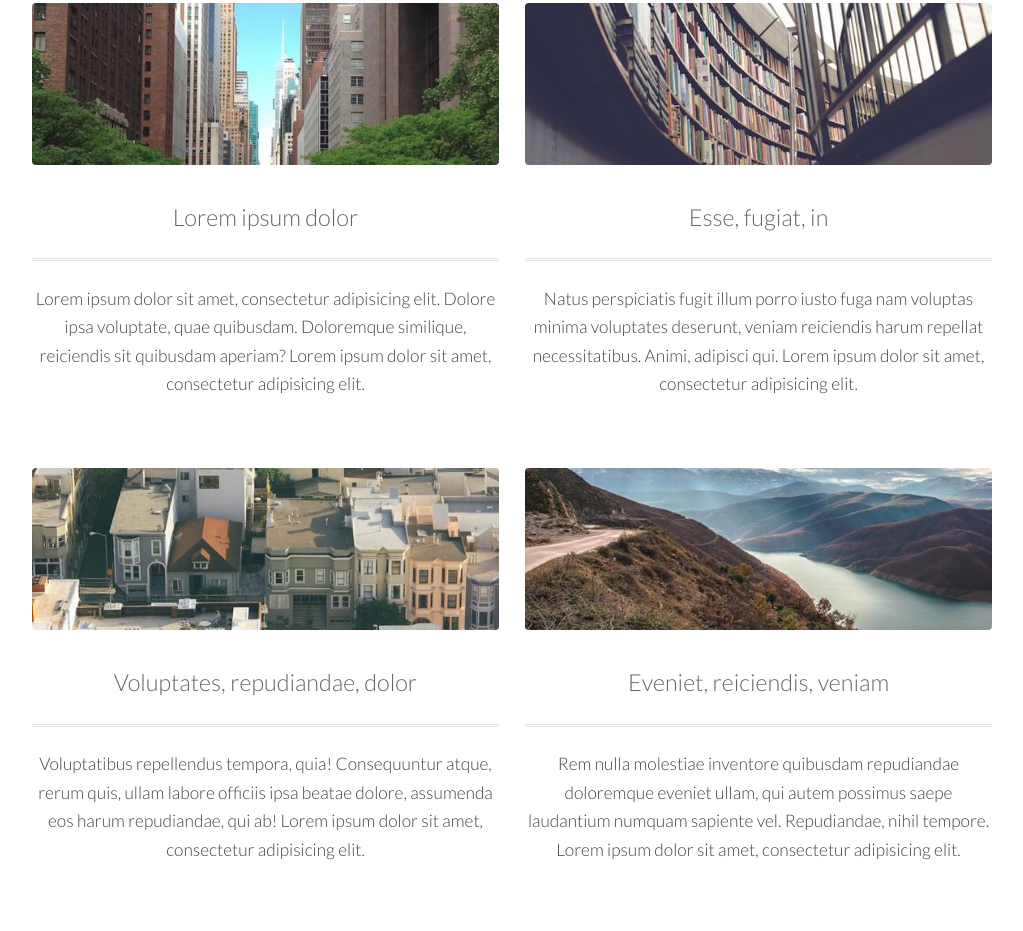
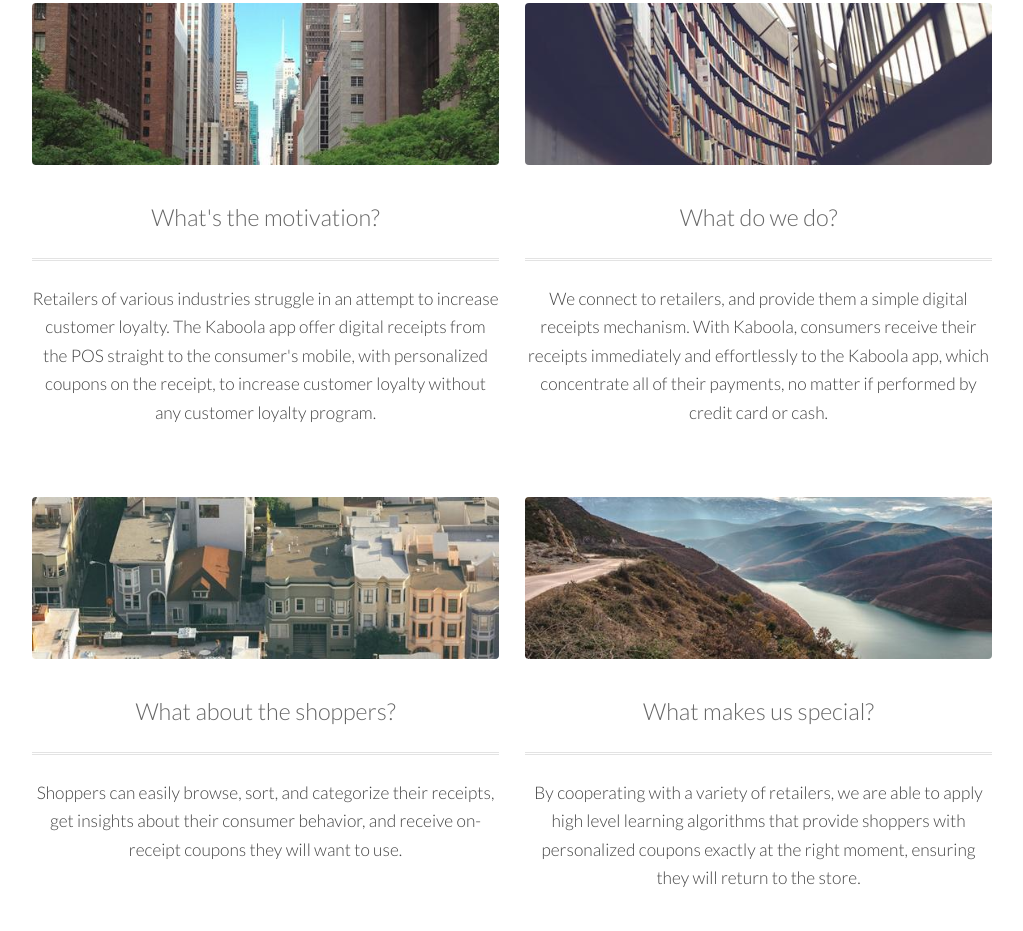
Before and after one commit to fresh11/fresh11.github.io, a plain HTML site: page index.html in a window 1280 px wide. Shown: the part 1511-2442 px from the top of the page, without its empty margins (128-1151 px from the left). Drawn offline with Linux system fonts and the light colour scheme.

Commit message:
content changed

```diff
--- a/index.html
+++ b/index.html
@@ -7,7 +7,7 @@
 <html lang="en">
 	<head>
 		<meta charset="UTF-8">
-		<!--<link rel="icon" type="image/x-icon" href="/images/favicon.ico" />-->
+		<link rel="icon" href="favicon.ico" type="image/x-icon"/>
 		<title>KABOOLA - Customers come back</title>
 		<meta http-equiv="content-type" content="text/html; charset=utf-8" />
 		<meta name="description" content="" />
@@ -83,23 +83,31 @@
 					<div class="row">
 						<section class="feature 6u 12u$(small)">
 							<img class="image fit" src="images/pic01.jpg" alt="" />
-							<h3 class="title">Lorem ipsum dolor</h3>
-							<p>Lorem ipsum dolor sit amet, consectetur adipisicing elit. Dolore ipsa voluptate, quae quibusdam. Doloremque similique, reiciendis sit quibusdam aperiam? Lorem ipsum dolor sit amet, consectetur adipisicing elit.</p>
+							<h3 class="title">What's the motivation?</h3>
+							<p>
+							Retailers of various industries struggle in an attempt to increase customer loyalty. The Kaboola app offer digital receipts from the POS straight to the consumer's mobile, with personalized coupons on the receipt, to increase customer loyalty without any customer loyalty program.
+							</p>
 						</section>
 						<section class="feature 6u$ 12u$(small)">
 							<img class="image fit" src="images/pic02.jpg" alt="" />
-							<h3 class="title">Esse, fugiat, in</h3>
-							<p>Natus perspiciatis fugit illum porro iusto fuga nam voluptas minima voluptates deserunt, veniam reiciendis harum repellat necessitatibus. Animi, adipisci qui. Lorem ipsum dolor sit amet, consectetur adipisicing elit.</p>
+							<h3 class="title">What do we do?</h3>
+							<p>
+							We connect to retailers, and provide them a simple digital receipts mechanism. With Kaboola, consumers receive their receipts immediately and effortlessly to the Kaboola app, which concentrate all of their payments, no matter if performed by credit card or cash.
+							</p>
 						</section>
 						<section class="feature 6u 12u$(small)">
 							<img class="image fit" src="images/pic03.jpg" alt="" />
-							<h3 class="title">Voluptates, repudiandae, dolor</h3>
-							<p>Voluptatibus repellendus tempora, quia! Consequuntur atque, rerum quis, ullam labore officiis ipsa beatae dolore, assumenda eos harum repudiandae, qui ab! Lorem ipsum dolor sit amet, consectetur adipisicing elit.</p>
+							<h3 class="title">What about the shoppers?</h3>
+							<p>
+							Shoppers can easily browse, sort, and categorize their receipts, get insights about their consumer behavior, and receive on-receipt coupons they will want to use.
+							</p>
 						</section>
 						<section class="feature 6u$ 12u$(small)">
 							<img class="image fit" src="images/pic04.jpg" alt="" />
-							<h3 class="title">Eveniet, reiciendis, veniam</h3>
-							<p>Rem nulla molestiae inventore quibusdam repudiandae doloremque eveniet ullam, qui autem possimus saepe laudantium numquam sapiente vel. Repudiandae, nihil tempore. Lorem ipsum dolor sit amet, consectetur adipisicing elit.</p>
+							<h3 class="title">What makes us special?</h3>
+							<p>
+							By cooperating with a variety of retailers, we are able to apply high level learning algorithms that provide shoppers with personalized coupons exactly at the right moment, ensuring they will return to the store.
+							</p>
 						</section>
 					</div>
 					<footer>
```
